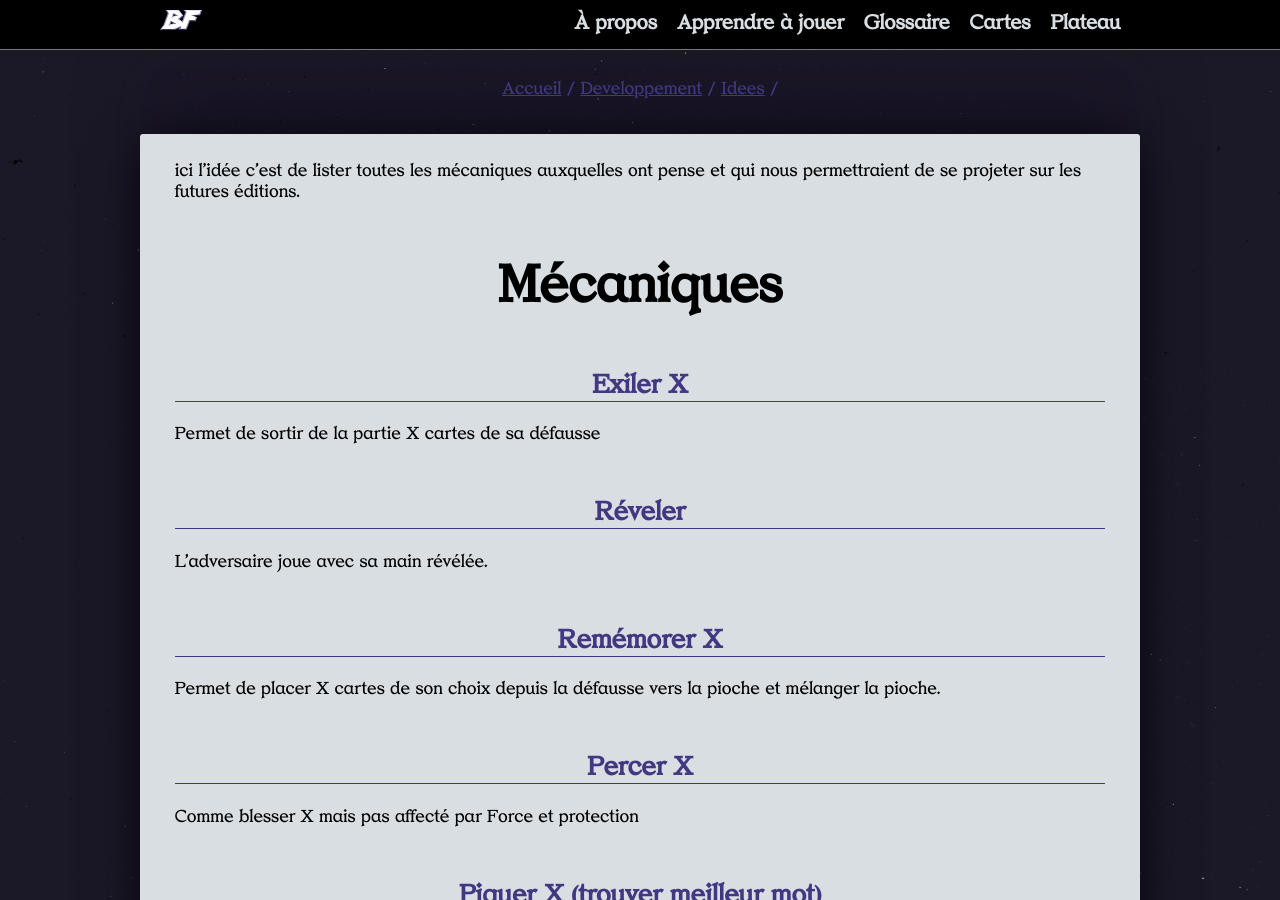
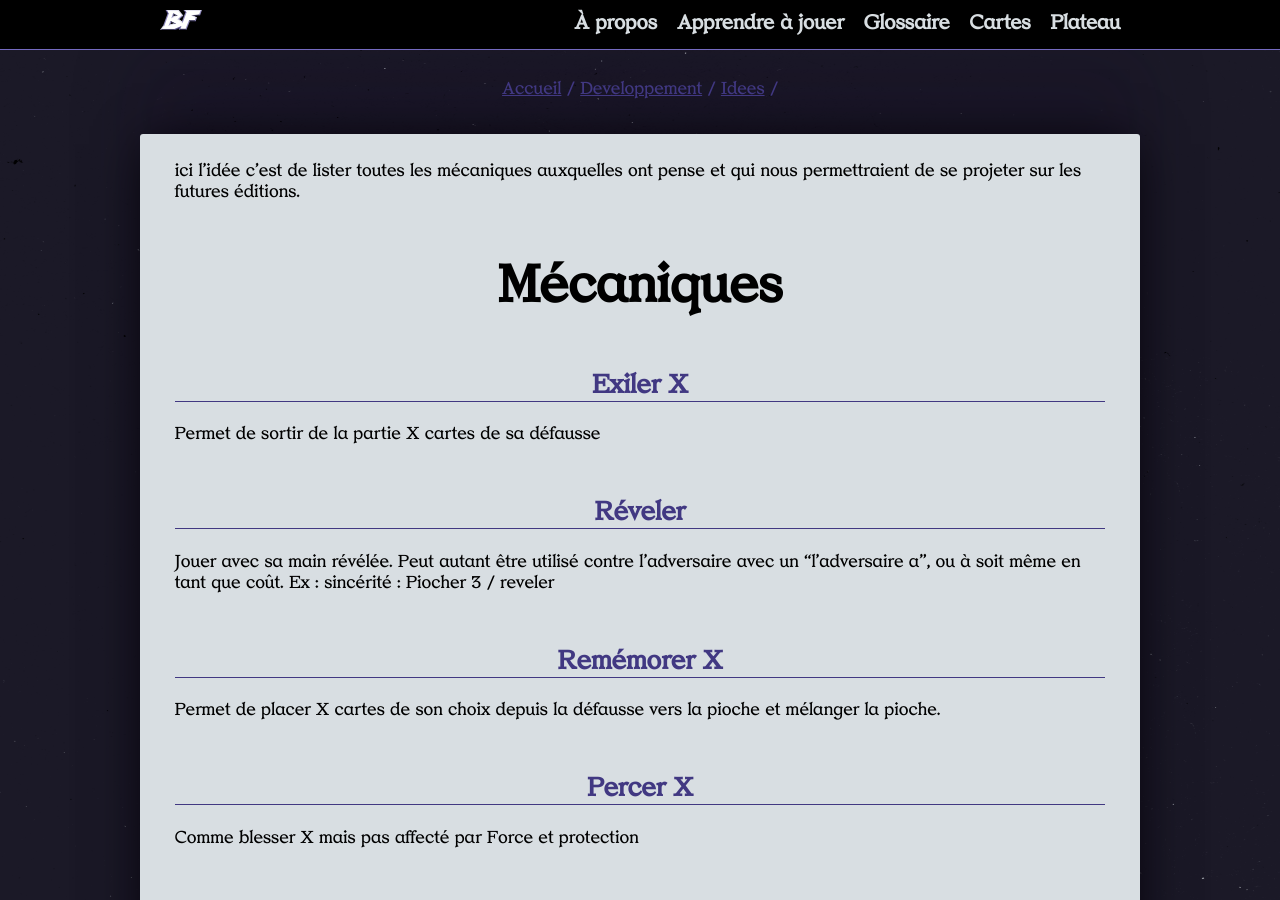
Before and after one commit to dracdrac/BATTLEFIGHT, a Jekyll site: the page built from developpement/idees/mecaniques.md, in a window 1280 px wide and 900 px high. Built offline with Jekyll 4.4.1, drawn with Linux system fonts in a browser that asks for light colours; our own code applies the rules of GitHub Pages for plain Markdown files; the repository's description, which GitHub fills in, is left out.

Commit message:
Update mecaniques.md

```diff
--- a/developpement/idees/mecaniques.md
+++ b/developpement/idees/mecaniques.md
@@ -9,7 +9,10 @@ Permet de sortir de la partie X cartes de sa défausse
 
 ## Réveler
 
-L'adversaire joue avec sa main révélée.
+Jouer avec sa main révélée.
+Peut autant être utilisé contre l'adversaire avec un "l'adversaire a", ou à soit même en tant que coût.
+Ex :
+sincérité : Piocher 3 / reveler
 
 ## Remémorer X
 
```
